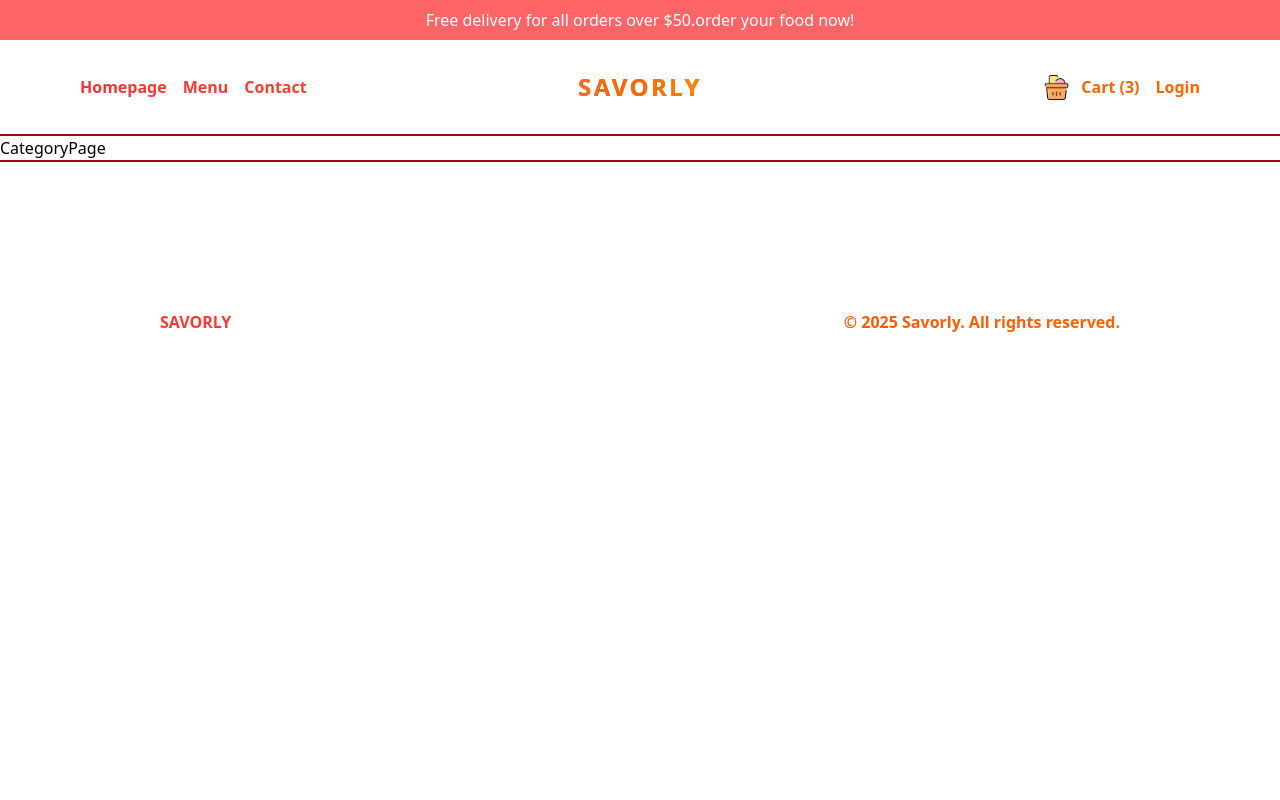
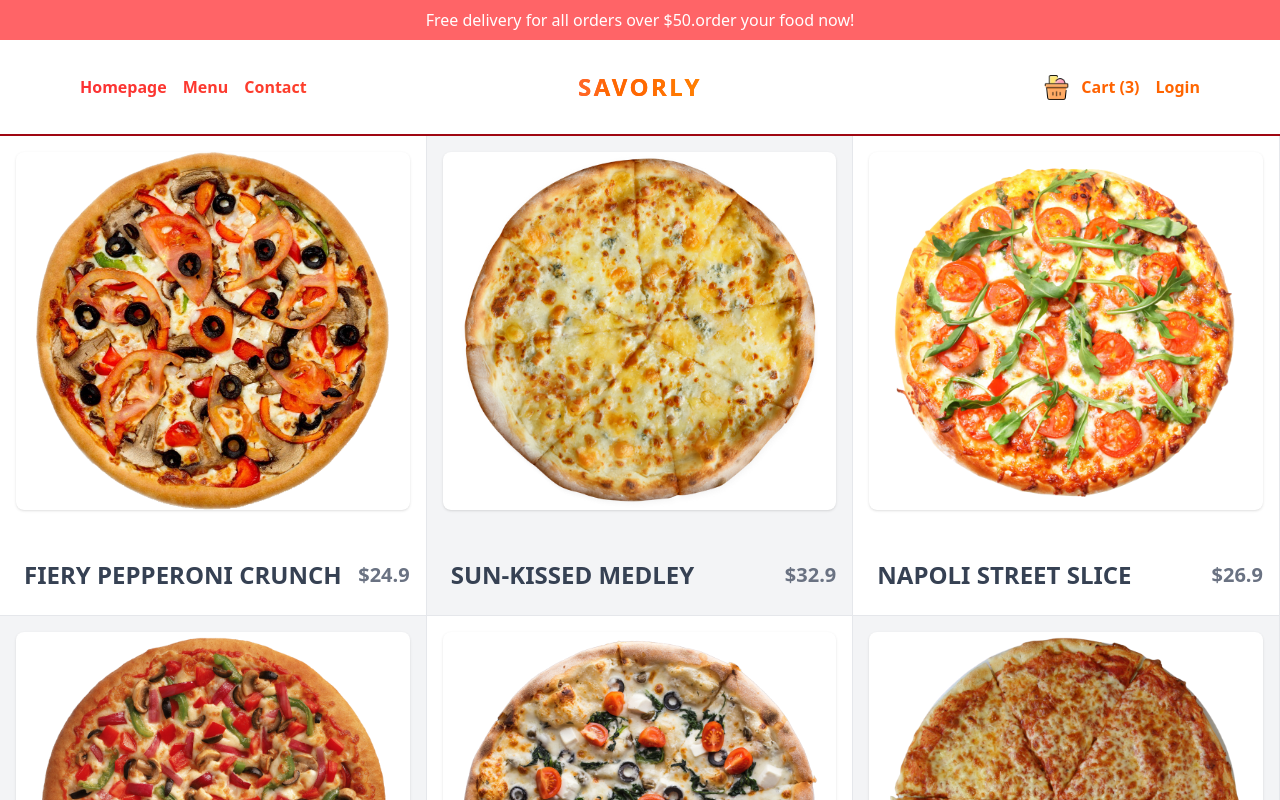
Before and after one commit to adithyasd10/restuarant-next, a Next.js app: page /menu/1 in a window 1280 px wide. Shown: the top 800 px of the page. Built offline with nearby package versions, Linux system fonts and the light colour scheme.

Commit message:
Category page implemented

```diff
--- a/src/app/menu/[category]/page.tsx
+++ b/src/app/menu/[category]/page.tsx
@@ -1,11 +1,44 @@
-import React from 'react'
+import { pizzas } from "@/data";
+import Image from "next/image";
+import Link from "next/link";
+import React from "react";
 
 const CategoryPage = () => {
   return (
-    <div>
-      CategoryPage
+    <div className="flex flex-wrap text-gray-800 bg-gray-50">
+      {pizzas.map((item) => (
+        <Link
+          className="w-full h-[60vh] border-r border-b border-gray-200 sm:w-1/2 lg:w-1/3 p-4 flex flex-col justify-between group odd:bg-white even:bg-gray-100 hover:bg-amber-50 transition"
+          href={`/product/${item.id}`}
+          key={item.id}
+        >
+          {/* IMAGE CONTAINER */}
+          {item.img && (
+            <div className="relative h-[80%] shadow-sm rounded-lg overflow-hidden bg-white">
+              <Image
+                src={item.img}
+                alt={item.title}
+                fill
+                className="object-contain"
+              />
+            </div>
+          )}
+          {/* TEXT CONTAINER */}
+          <div className="flex items-center justify-between font-semibold">
+            <h1 className="text-2xl uppercase p-2 text-gray-700">
+              {item.title}
+            </h1>
+            <h2 className="group-hover:hidden text-xl text-gray-500">
+              ${item.price}
+            </h2>
+            <button className="hidden group-hover:block uppercase bg-amber-500 text-white p-2 rounded-md hover:bg-amber-600 transition">
+              Add to Cart
+            </button>
+          </div>
+        </Link>
+      ))}
     </div>
-  )
-}
+  );
+};
 
-export default CategoryPage
+export default CategoryPage;
```
